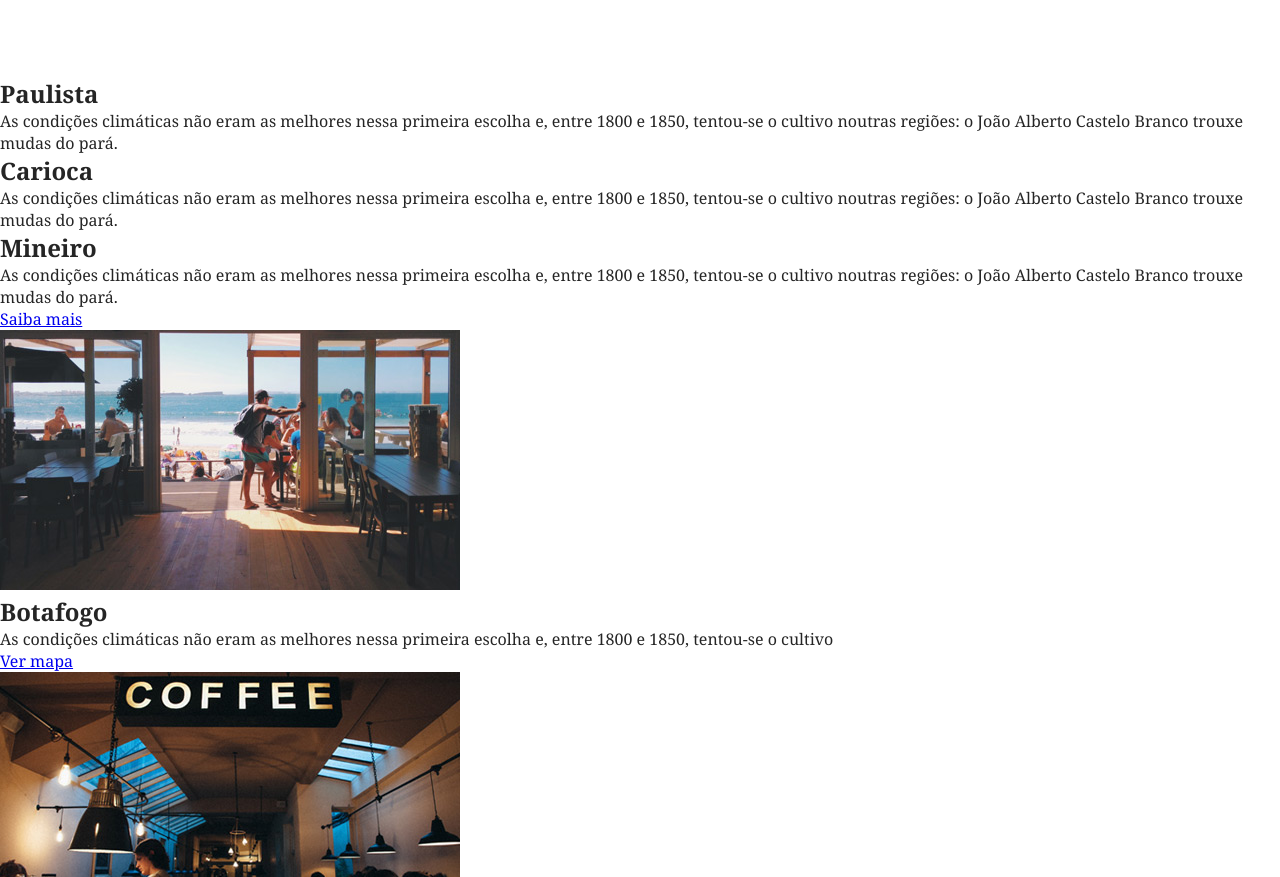
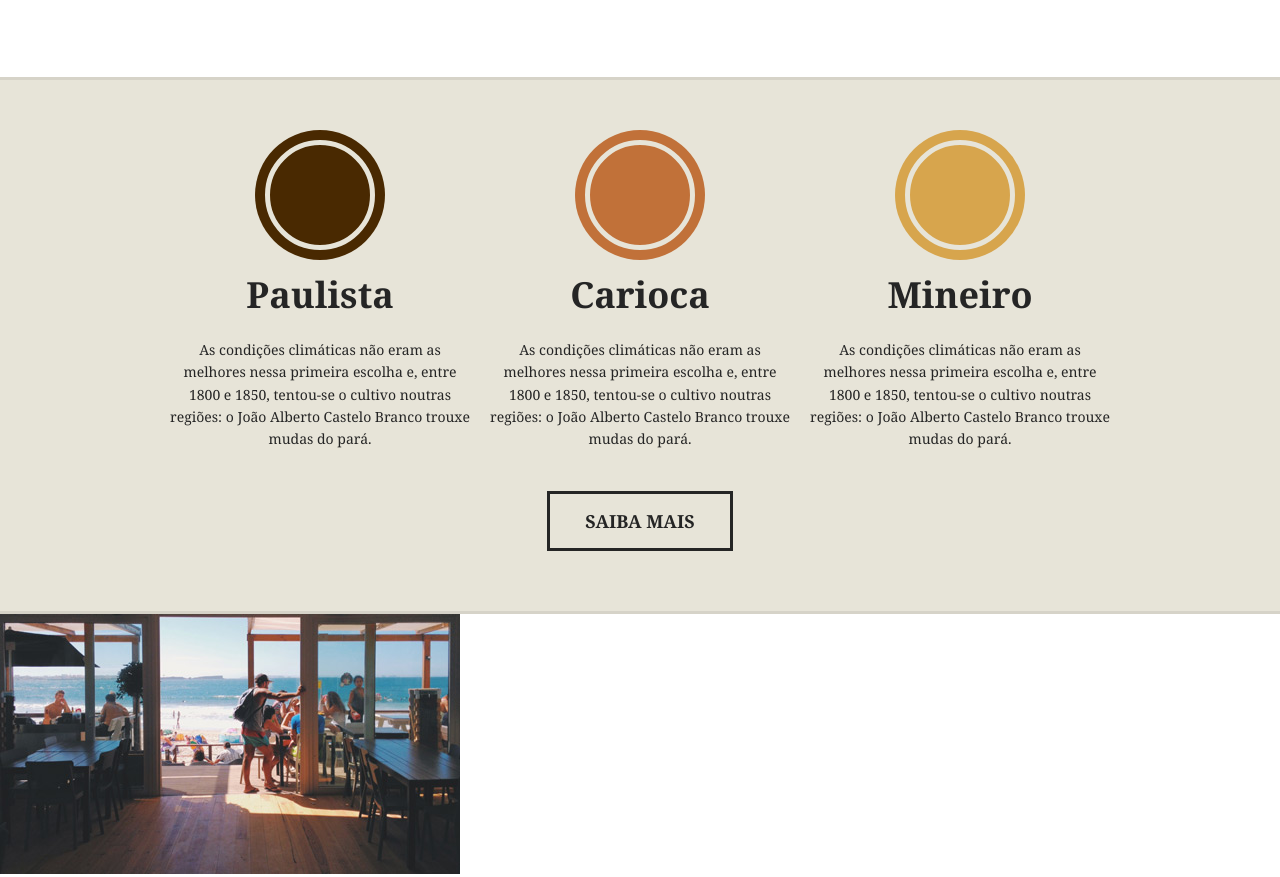
Before and after one commit to viniciosComerciante/css-puro-flexbox-grid-bootstrap, a plain HTML site: page brafe1-puro/index.html in a window 1280 px wide. Shown: the part 1162-2039 px from the top of the page. Drawn offline with Linux system fonts and the light colour scheme.

Commit message:
Products stylized

```diff
--- a/brafe1-puro/css/style.css
+++ b/brafe1-puro/css/style.css
@@ -1,50 +1,55 @@
 /*Reset*/
 
-
-body, h1, h2, h3, p, ul{
+body,
+h1,
+h2,
+h3,
+p,
+ul {
   padding: 0px;
   margin: 0px;
 }
 
-body{
-    font-family: Georgia, 'Times New Roman', Times, serif;
+body {
+  font-family: Georgia, "Times New Roman", Times, serif;
   color: #252525;
 }
 
 /*Menu*/
 
-.menu{
+.menu {
   background: #252525;
   padding: 20px 0;
 }
 
-.menu-container{
+.menu-container {
   max-width: 60rem;
-    margin : 0 auto;
+  margin: 0 auto;
 }
 
-.menu-container::after, .menu-container::before{
-    content: '';
+.menu-container::after,
+.menu-container::before {
+  content: "";
   display: table;
   clear: both;
 }
 
-a.menu-logo{
+a.menu-logo {
   display: block;
   float: left;
   margin-left: 10px;
 }
 
-.menu-nav{
+.menu-nav {
   float: right;
   margin-right: 10px;
 }
 
-.menu-nav li{
+.menu-nav li {
   display: inline-block;
 }
 
-.menu-nav a{
+.menu-nav a {
   display: block;
   padding: 10px;
   text-decoration: none;
@@ -54,30 +59,29 @@ a.menu-logo{
 
 /*Intro*/
 
-.intro{
-   background: url('../public/img/bg-intro.jpg') no-repeat center center;
+.intro {
+  background: url("../public/img/bg-intro.jpg") no-repeat center center;
   background-size: cover;
   padding: 9.375rem 0;
   text-align: center;
   color: #fff;
 }
 
-.intro h1{
+.intro h1 {
   text-transform: uppercase;
   font-size: 3rem;
 }
 
-.intro h1::after{
-    content: '';
+.intro h1::after {
+  content: "";
   display: block;
   width: 20px;
   height: 4px;
   background: #fff;
   margin: 10px auto;
-
 }
 
-.intro p{
+.intro p {
   font-weight: bold;
   font-style: italic;
   font-size: 1.125rem;
@@ -85,40 +89,41 @@ a.menu-logo{
 
 /*Sobre*/
 
-.sobre{
+.sobre {
   padding: 60px 0;
 }
 
-.sobre-container{
+.sobre-container {
   max-width: 60rem;
-    margin : 0 auto;
+  margin: 0 auto;
 }
 
-.sobre-container::after, .sobre-container::before{
-    content: '';
+.sobre-container::after,
+.sobre-container::before {
+  content: "";
   display: table;
   clear: both;
 }
 
-.sobre h2{
+.sobre h2 {
   text-align: center;
   font-size: 2.25rem;
   text-transform: capitalize;
   margin-bottom: 3.75rem;
 }
 
-.sobre-item{
+.sobre-item {
   width: 28.75rem;
   float: left;
   margin: 0 10px;
 }
 
-.sobre-item img{
+.sobre-item img {
   display: block;
   max-width: 100%;
 }
 
-.sobre-item h3{
+.sobre-item h3 {
   font-size: 2.25rem;
   line-height: 1em;
   background: #252525;
@@ -132,7 +137,7 @@ a.menu-logo{
   top: -25px;
 }
 
-.sobre > p{
+.sobre > p {
   font-size: 1.25rem;
   line-height: 1.4rem;
   font-style: italic;
@@ -140,3 +145,80 @@ a.menu-logo{
   margin: 20px auto;
   max-width: 460px;
 }
+
+/*Produtos*/
+
+.produtos {
+  background: #e7e4d8;
+  padding: 60px 0;
+  border-top: 3px solid #d6d3c8;
+  border-bottom: 3px solid #d6d3c8;
+}
+
+.produtos-container {
+  max-width: 60rem;
+  margin: 0 auto;
+}
+
+.produtos-container::before,
+.produtos-container::after {
+  content: "";
+  display: table;
+  clear: both;
+}
+
+.produtos-item {
+  width: 300px;
+  float: left;
+  margin: 0 10px 20px 10px;
+}
+
+.produtos-item h2 {
+  text-align: center;
+  font-size: 2.25rem;
+  margin-bottom: 20px;
+}
+
+.produtos-item h2::before {
+  content: "";
+  display: block;
+  width: 100px;
+  height: 100px;
+  background: currentColor;
+  border-radius: 50%;
+  margin: 0 auto 20px auto;
+  border: 5px solid #e7e4d8;
+  box-shadow: 0 0 0 10px currentColor;
+}
+
+h2.produtos-paulista::before {
+  color: #492901;
+}
+
+h2.produtos-mineiro::before {
+  color: #d7a54d;
+}
+
+h2.produtos-carioca::before {
+  color: #c17139;
+}
+
+.produtos-item p {
+  font-size: 0.875rem;
+  line-height: 1.4rem;
+  text-align: center;
+}
+
+.produtos-btn{
+    margin: 20px auto 0 auto;
+    display: block;
+    width: 180px;
+    border: 3px solid #252525;
+    color: #252525;
+    text-decoration: none;
+    text-align: center;
+    font-size: 1.125rem;
+    font-weight: bold;
+    text-transform: uppercase;
+    padding: 15px 0;
+}
--- a/brafe1-puro/index.html
+++ b/brafe1-puro/index.html
@@ -47,25 +47,26 @@
             140 mg para cade 207ml dependendo do método de preparação.</p>
     </section>
 
-    <section>
-        <div>
-            <div>
-                <h2>Paulista</h2>
+    <section class="produtos">
+        <div class="produtos-container">
+            <div class="produtos-item">
+                <h2 class="produtos-paulista">Paulista</h2>
                 <p>As condições climáticas não eram as melhores nessa primeira escolha e, entre 1800 e 1850, tentou-se o
                     cultivo noutras regiões: o João Alberto Castelo Branco trouxe mudas do pará.</p>
             </div>
-            <div>
-                <h2>Carioca</h2>
+            <div class="produtos-item">
+                <h2 class="produtos-carioca">Carioca</h2>
                 <p>As condições climáticas não eram as melhores nessa primeira escolha e, entre 1800 e 1850, tentou-se o
                     cultivo noutras regiões: o João Alberto Castelo Branco trouxe mudas do pará.</p>
             </div>
-            <div>
-                <h2>Mineiro</h2>
+            <div class="produtos-item">
+                <h2 class="produtos-mineiro">Mineiro</h2>
                 <p>As condições climáticas não eram as melhores nessa primeira escolha e, entre 1800 e 1850, tentou-se o
                     cultivo noutras regiões: o João Alberto Castelo Branco trouxe mudas do pará.</p>
             </div>
-            <a href="#">Saiba mais</a>
+
         </div>
+        <a class="produtos-btn" href="#">Saiba mais</a>
     </section>
 
     <section>
```
Lines whose indentation alone changed are shown as unchanged.
